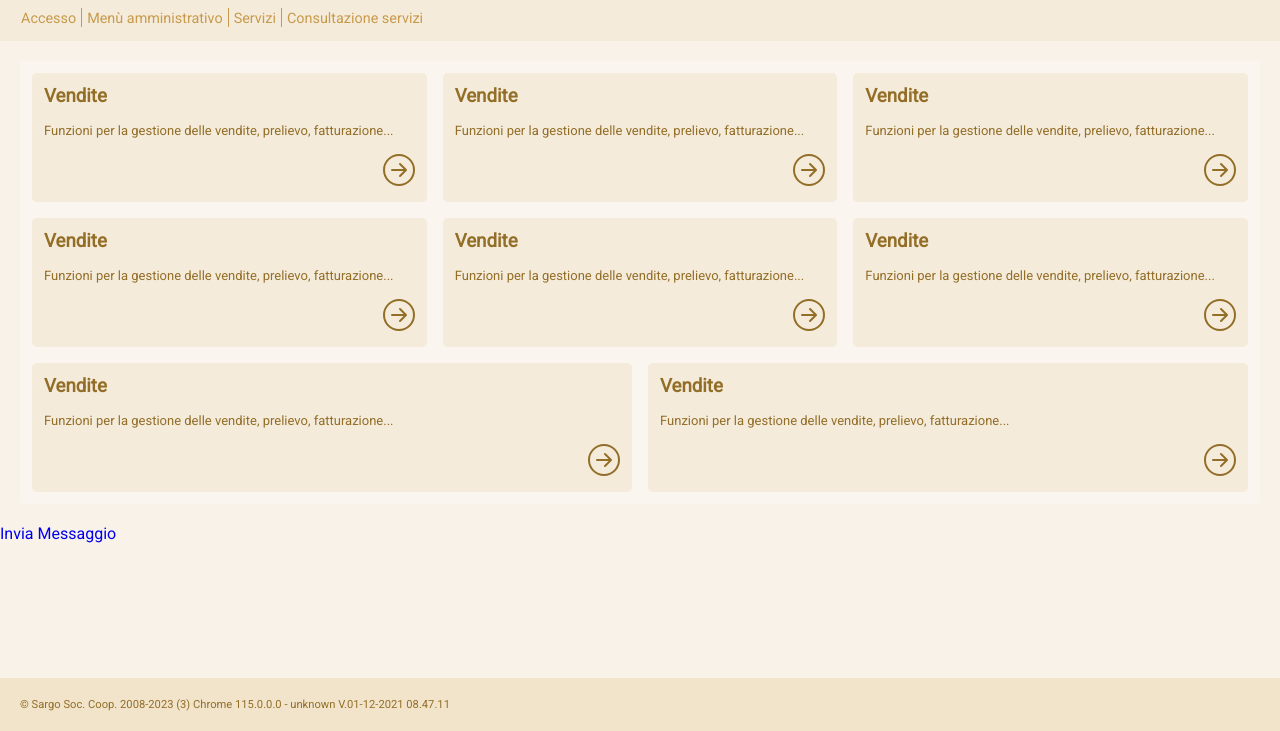
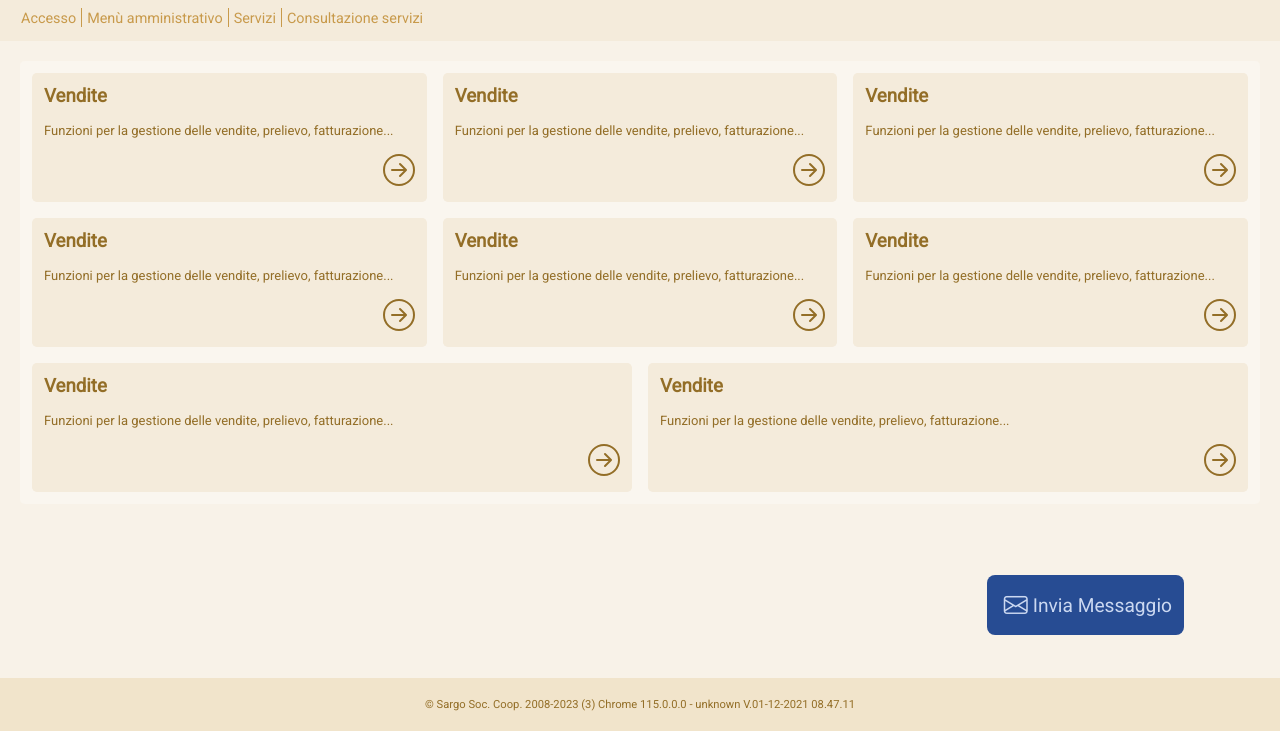
Before and after one commit to reginaldogomes/dittaweb, a website: page index.html in a window 1280 px wide. Shown: the part 69-800 px from the top of the page. Drawn offline with nearby package versions, Linux system fonts and the light colour scheme.

Commit message:
floating button

```diff
--- a/preferences.css
+++ b/preferences.css
@@ -145,6 +145,7 @@ body {
 
 .header .dropdown-content:hover .dropdown {
   background-color: var(--accent--color--600);
+  display: block;
 }
 
 .header .dropdown-content ul li a {
@@ -257,7 +258,7 @@ main {
   width: 100vw;
   display: flex;
   flex-direction: row;
-  justify-content: space-between;
+  justify-content: center;
   align-items: center;
   position: absolute;
   bottom: 0;
@@ -269,7 +270,13 @@ main {
   font-size: 0.7rem;
 }
 
-.footer a {
+.btn-floating {
+  position: fixed;
+  bottom: 96px;
+  right: 96px;
+}
+
+.btn-floating a {
   display: flex;
   align-items: center;
   font-size: 1.2rem;
@@ -280,12 +287,12 @@ main {
   text-decoration: none;
   transition: 0.3s;
 }
-.footer a:hover {
+.btn-floating a:hover {
   background-color: var(--accent--color--400);
   transition: background-color 0.3s;
 }
 
-.footer a::before {
+.btn-floating a::before {
   content: "\F32F";
   font-family: "bootstrap-icons";
   font-size: 1.5rem;
```
